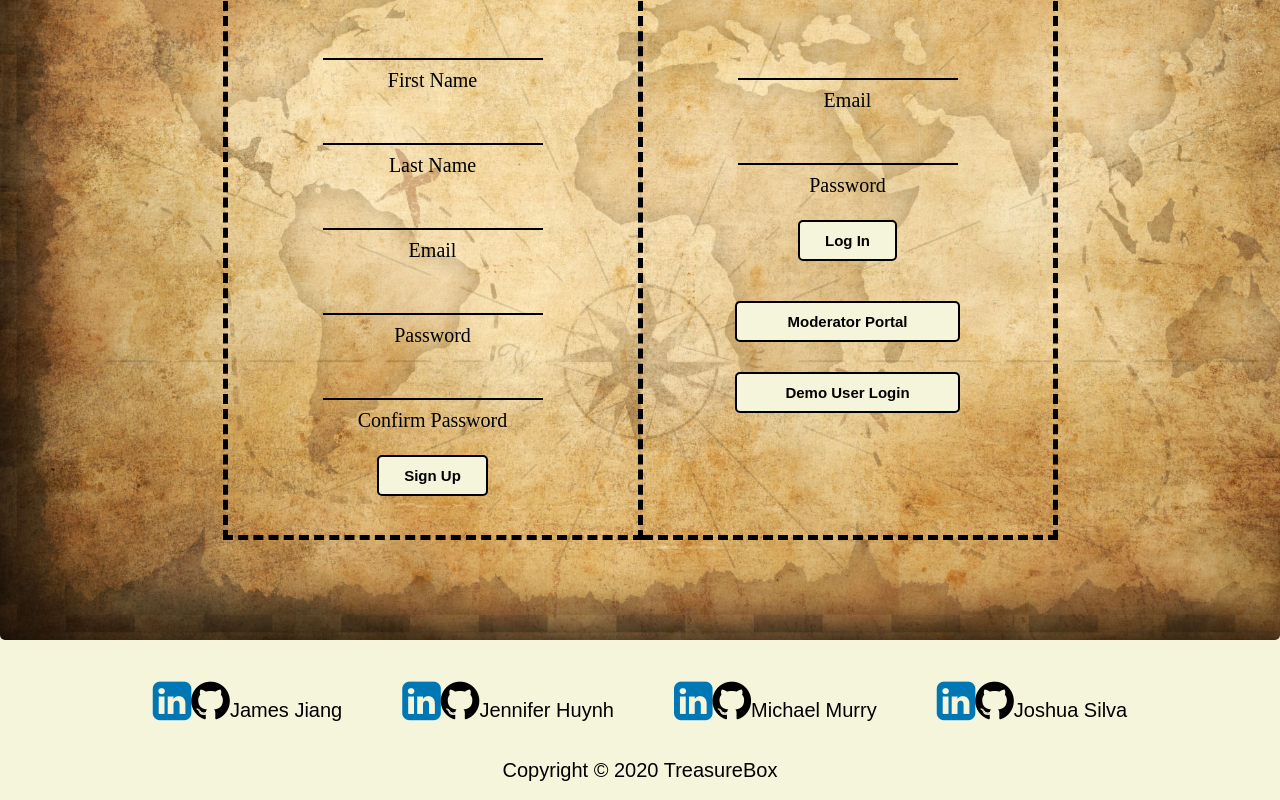
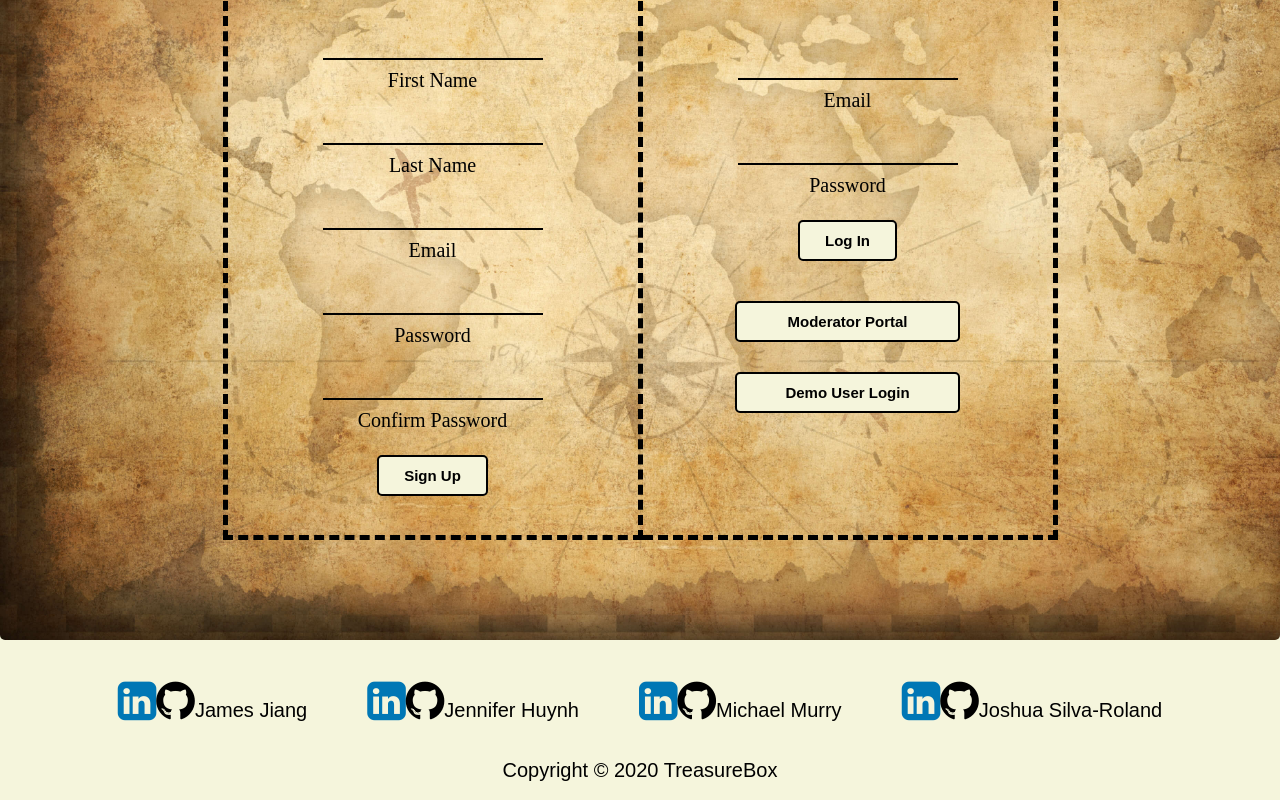
Before and after one commit to jennhuynh02/KRMA, a React (Create React App) app in the folder frontend/: page /#/ in a window 1280 px wide. Shown: the part 350-1150 px from the top of the page. Built offline with nearby package versions, Linux system fonts and the light colour scheme.

Commit message:
Fix name and LinkedIn URL

```diff
--- a/frontend/src/components/main/main_page.jsx
+++ b/frontend/src/components/main/main_page.jsx
@@ -49,13 +49,13 @@ function MainPage(props) {
           </span>
 
           <span className="programmer">
-            <a href="https://www.linkedin.com/in/joshua-silva-roland-0b9b951a9/">
+            <a href="https://www.linkedin.com/in/joshua-silva-roland/">
               <i className="fa fa-linkedin-square" style={{ color: '#0077b5', fontSize: '45px' }} />
             </a>
             <a href="https://github.com/jsilvaroland">
               <i className="fa fa-github" style={{ color: 'black', fontSize: '45px' }} />
             </a>
-            Joshua Silva
+            Joshua Silva-Roland
           </span>
 
 
```
